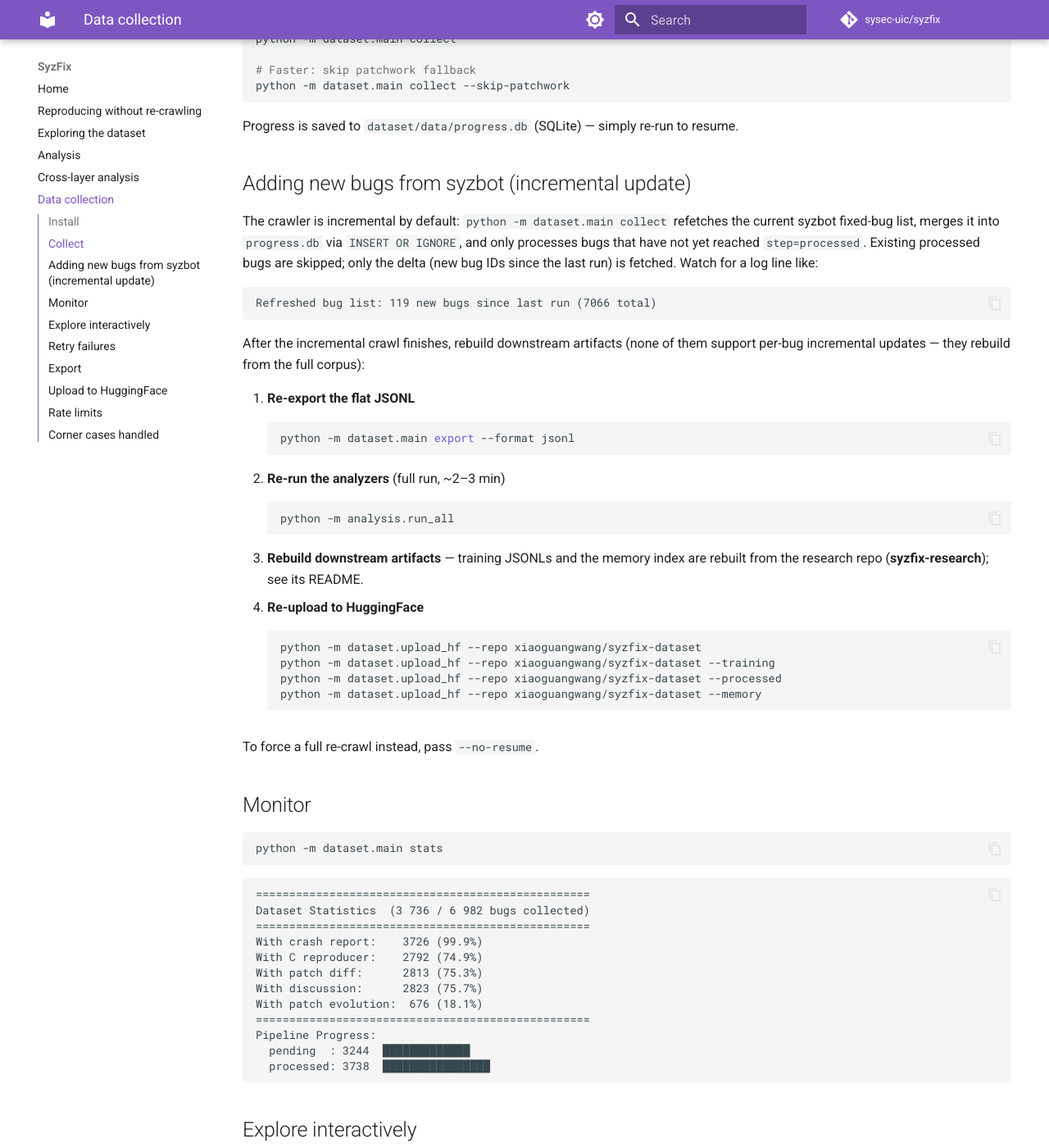
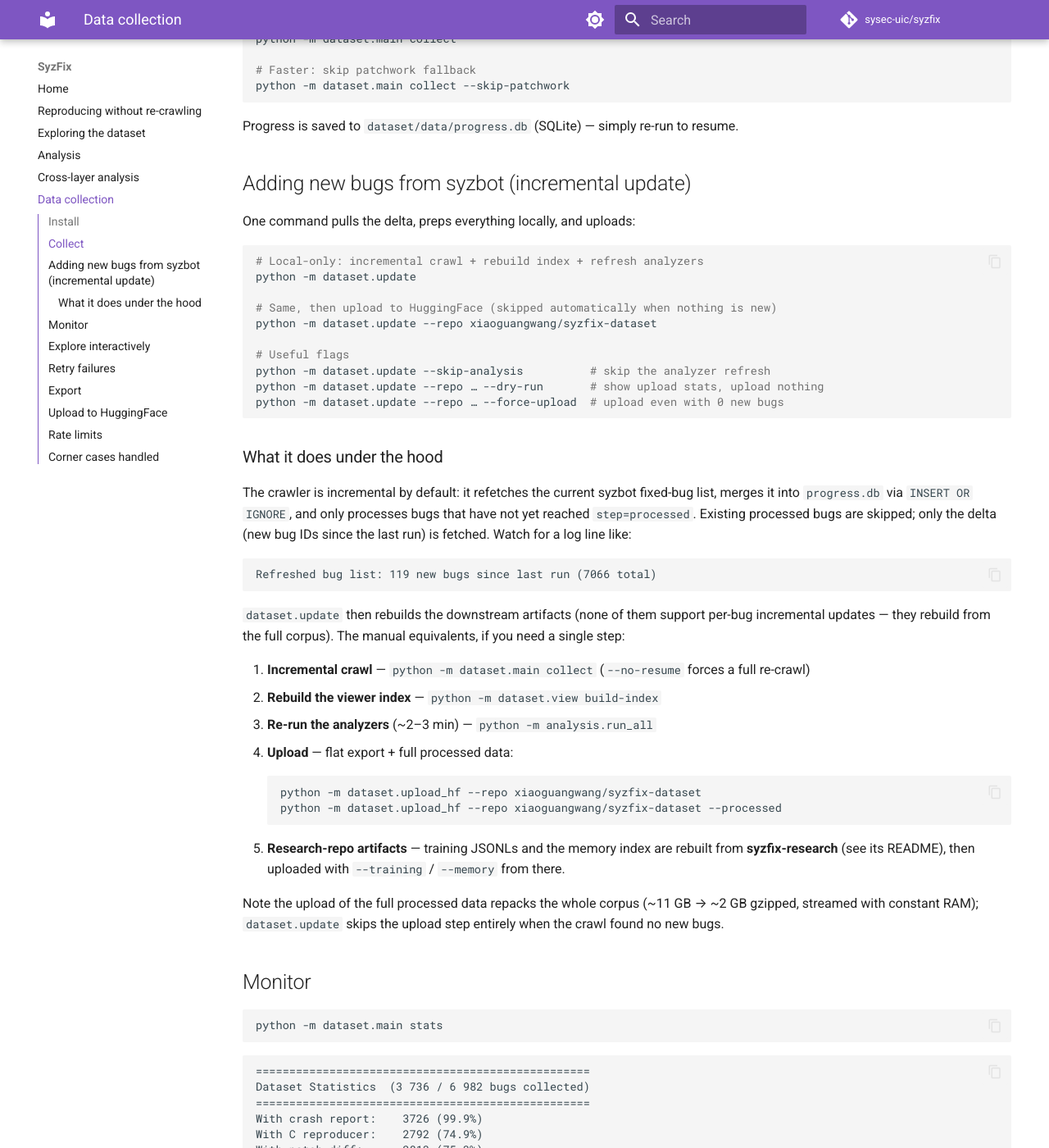
Before and after one commit to sysec-uic/SyzFix, an MkDocs documentation site: the page built from docs/collection.md, in a window 1280 px wide and 1400 px high, scrolled down 552 px. Shown: the whole window at 82% size. Built offline with MkDocs 1.6.1 and Material for MkDocs 9.7.7, drawn with Linux system fonts in a browser that asks for light colours; comment, search, counter and statistics services are not loaded.

Commit message:
feat: dataset.update — one-command incremental syzbot→HF sync; command reference in README
python -m dataset.update chains the already-incremental collect pipeline
(progress.db INSERT OR IGNORE; only bugs not yet at step=processed are
fetched) with the viewer index rebuild, analyzer refresh, and the HF upload
of the flat export + packed processed data. The upload is skipped when the
crawl found no new bugs (avoids repacking ~11 GB for nothing); --dry-run,
--force-upload, --skip-analysis, --limit supported. Verified live: pulled
exactly 1 new bug (7,091 total) and rebuilt the index through the data
symlinks.

README gains a grouped command reference (get/update, explore, analysis,
publish) and docs/collection.md now leads with the one-command flow, with
the manual steps kept as the under-the-hood breakdown.

Co-Authored-By: Claude Fable 5 <noreply@anthropic.com>

````diff
--- a/docs/collection.md
+++ b/docs/collection.md
@@ -29,38 +29,53 @@ Progress is saved to `dataset/data/progress.db` (SQLite) — simply re-run to re
 
 ## Adding new bugs from syzbot (incremental update)
 
-The crawler is incremental by default: `python -m dataset.main collect` refetches
-the current syzbot fixed-bug list, merges it into `progress.db` via `INSERT OR IGNORE`,
-and only processes bugs that have not yet reached `step=processed`. Existing
-processed bugs are skipped; only the delta (new bug IDs since the last run)
-is fetched. Watch for a log line like:
+One command pulls the delta, preps everything locally, and uploads:
+
+```bash
+# Local-only: incremental crawl + rebuild index + refresh analyzers
+python -m dataset.update
+
+# Same, then upload to HuggingFace (skipped automatically when nothing is new)
+python -m dataset.update --repo xiaoguangwang/syzfix-dataset
+
+# Useful flags
+python -m dataset.update --skip-analysis          # skip the analyzer refresh
+python -m dataset.update --repo … --dry-run       # show upload stats, upload nothing
+python -m dataset.update --repo … --force-upload  # upload even with 0 new bugs
+```
+
+### What it does under the hood
+
+The crawler is incremental by default: it refetches the current syzbot
+fixed-bug list, merges it into `progress.db` via `INSERT OR IGNORE`, and only
+processes bugs that have not yet reached `step=processed`. Existing processed
+bugs are skipped; only the delta (new bug IDs since the last run) is fetched.
+Watch for a log line like:
 
 ```
 Refreshed bug list: 119 new bugs since last run (7066 total)
 ```
 
-After the incremental crawl finishes, rebuild downstream artifacts (none of
-them support per-bug incremental updates — they rebuild from the full corpus):
+`dataset.update` then rebuilds the downstream artifacts (none of them support
+per-bug incremental updates — they rebuild from the full corpus). The manual
+equivalents, if you need a single step:
 
-1. **Re-export the flat JSONL**
-   ```bash
-   python -m dataset.main export --format jsonl
-   ```
-2. **Re-run the analyzers** (full run, ~2–3 min)
-   ```bash
-   python -m analysis.run_all
-   ```
-3. **Rebuild downstream artifacts** — training JSONLs and the memory index
-   are rebuilt from the research repo (**syzfix-research**); see its README.
-4. **Re-upload to HuggingFace**
+1. **Incremental crawl** — `python -m dataset.main collect`
+   (`--no-resume` forces a full re-crawl)
+2. **Rebuild the viewer index** — `python -m dataset.view build-index`
+3. **Re-run the analyzers** (~2–3 min) — `python -m analysis.run_all`
+4. **Upload** — flat export + full processed data:
    ```bash
    python -m dataset.upload_hf --repo xiaoguangwang/syzfix-dataset
-   python -m dataset.upload_hf --repo xiaoguangwang/syzfix-dataset --training
    python -m dataset.upload_hf --repo xiaoguangwang/syzfix-dataset --processed
-   python -m dataset.upload_hf --repo xiaoguangwang/syzfix-dataset --memory
    ```
+5. **Research-repo artifacts** — training JSONLs and the memory index are
+   rebuilt from **syzfix-research** (see its README), then uploaded with
+   `--training` / `--memory` from there.
 
-To force a full re-crawl instead, pass `--no-resume`.
+Note the upload of the full processed data repacks the whole corpus
+(~11 GB → ~2 GB gzipped, streamed with constant RAM); `dataset.update` skips
+the upload step entirely when the crawl found no new bugs.
 
 ## Monitor
 
````
Also changed, not shown: README.md (+65 -7 lines), docs/index.md (+4 -1 lines), 1 other file.
